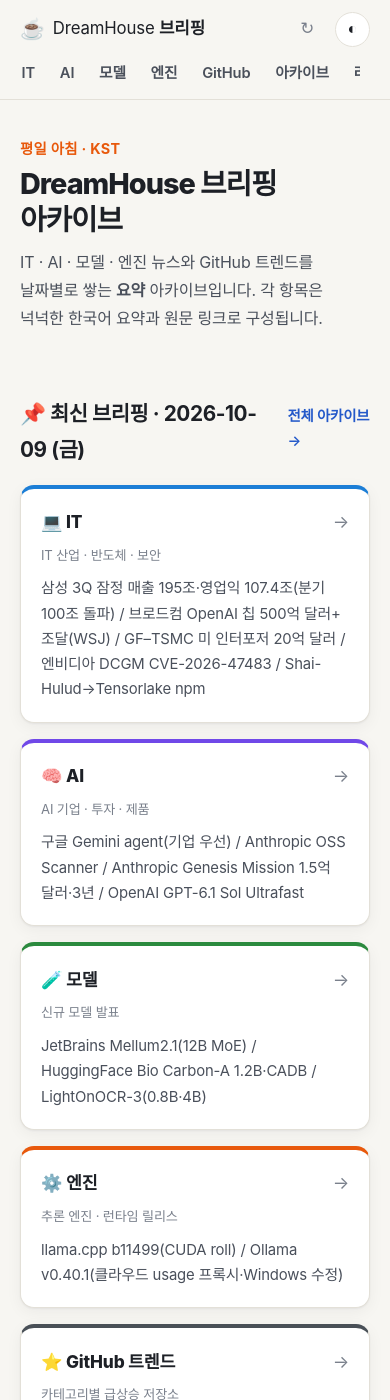
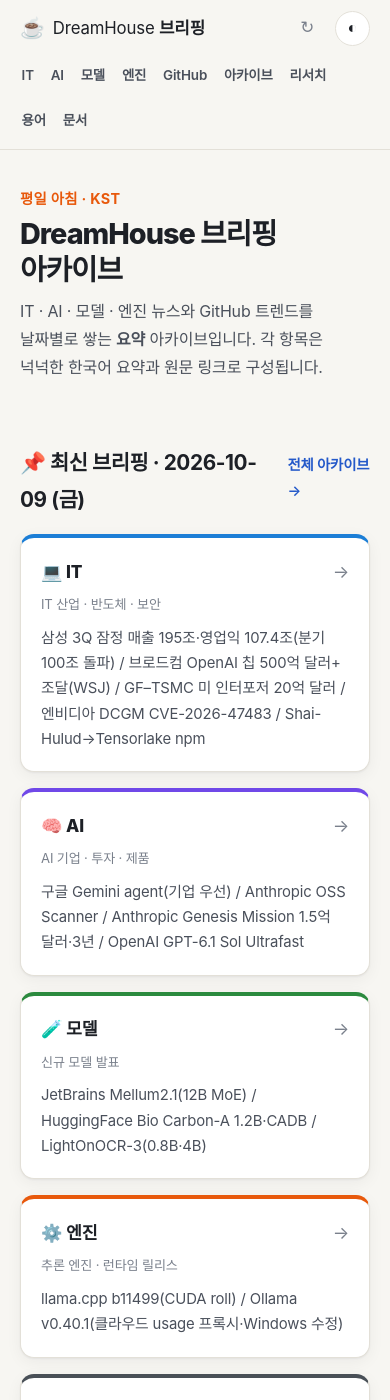
Before and after one commit to DreamHouseKSH/dreamhouse-briefings, a Jekyll site: the page built from index.html, in a window 390 px wide and 1400 px high. Built offline with Jekyll 4.4.1, drawn with Linux system fonts in a browser that asks for light colours; some web fonts are replaced.

Commit message:
fix: constrain prose images and wrap iPad nav
Research pages lacked max-width on images (1235px Gemini hero caused
horizontal scroll). Nav now wraps below 56rem so iPad~820px shows all
items including 용어; table-wrap overflow unchanged.

```diff
--- a/assets/css/style.css
+++ b/assets/css/style.css
@@ -439,3 +439,41 @@
 .glossary-page .gl-list dd { margin: .15rem 0 0; color: var(--text-2); }
 .glossary-page h2[hidden], .glossary-page dl[hidden], .glossary-page dt[hidden], .glossary-page dd[hidden] { display: none; }
 .gl-x.gl-in { margin-left: 0; }
+
+/* ---------- 본문 이미지 폭 제한 (리서치 등 .is-brief 아닌 페이지 포함). 표(.table-wrap) 가로 스크롤은 유지 ---------- */
+.prose img,
+.prose video {
+  max-width: 100%;
+  height: auto;
+}
+.prose figure,
+.prose a:has(> img) {
+  max-width: 100%;
+}
+
+/* ---------- 아이패드(~820px)·폰: 상단 메뉴 두 줄로 줄바꿈, 항목 전부 보이게 ---------- */
+@media (max-width: 56rem) {
+  .header-inner {
+    flex-wrap: wrap;
+    padding-top: .4rem;
+    padding-bottom: .4rem;
+    gap: .2rem .5rem;
+  }
+  .main-nav {
+    order: 3;
+    width: 100%;
+    margin-left: -.4rem;
+    margin-right: -.4rem;
+    flex-wrap: wrap;
+    overflow-x: visible;
+    gap: .05rem;
+  }
+  .main-nav a {
+    font-size: .84rem;
+    padding: .3rem .5rem;
+    min-height: 44px;
+    display: inline-flex;
+    align-items: center;
+  }
+  .header-actions { margin-left: auto; }
+}
```
